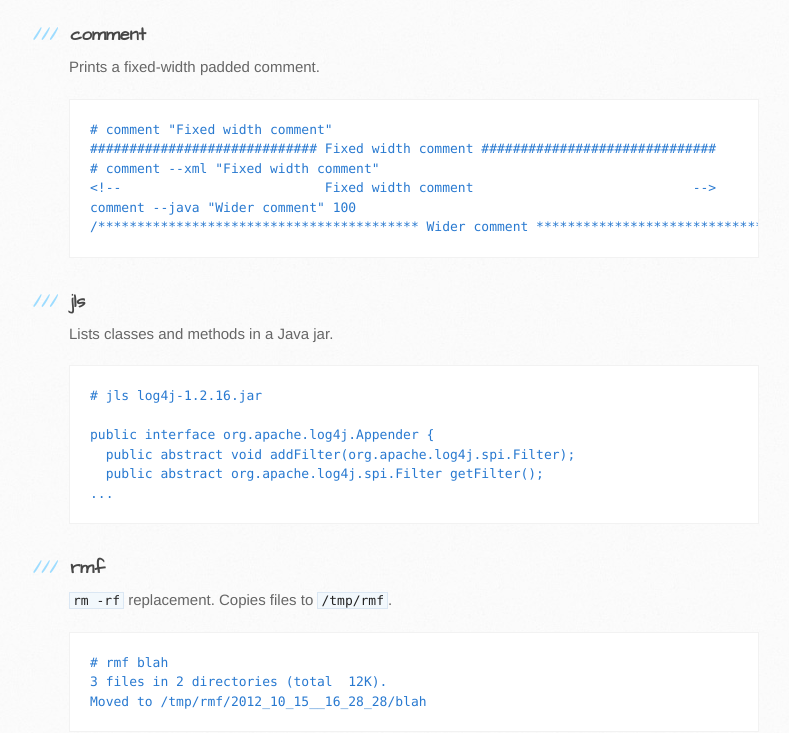
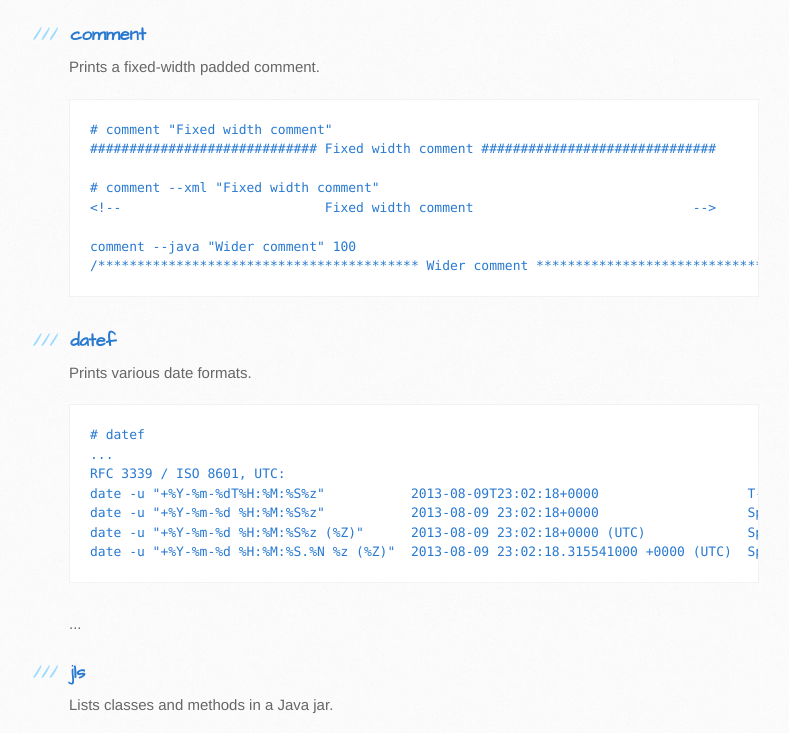
Before and after one commit to adamatan/bin-devils, a plain HTML site: page index.html in a window 1280 px wide. Shown: the part 763-1496 px from the top of the page, without its empty margins (101-890 px from the left). Drawn offline with Linux system fonts and the light colour scheme.

```diff
--- a/index.html
+++ b/index.html
@@ -50,20 +50,41 @@
 <a name="scripts" class="anchor" href="#scripts"><span class="octicon octicon-link"></span></a>Scripts</h1>
 
 <h3>
-<a name="comment" class="anchor" href="#comment"><span class="octicon octicon-link"></span></a>comment</h3>
+<a name="comment" class="anchor" href="#comment"><span class="octicon octicon-link"></span></a><a href="https://github.com/adamatan/bin/tree/master/scripts/comment">comment</a>
+</h3>
 
 <p>Prints a fixed-width padded comment.</p>
 
 <pre><code># comment "Fixed width comment"
 ############################# Fixed width comment ##############################
+
 # comment --xml "Fixed width comment"
 &lt;!--                          Fixed width comment                            --&gt;
+
 comment --java "Wider comment" 100
 /***************************************** Wider comment ******************************************/
 </code></pre>
 
 <h3>
-<a name="jls" class="anchor" href="#jls"><span class="octicon octicon-link"></span></a>jls</h3>
+<a name="datef" class="anchor" href="#datef"><span class="octicon octicon-link"></span></a><a href="https://github.com/adamatan/bin/tree/master/scripts/datef">datef</a>
+</h3>
+
+<p>Prints various date formats.</p>
+
+<pre><code># datef
+...
+RFC 3339 / ISO 8601, UTC:
+date -u "+%Y-%m-%dT%H:%M:%S%z"           2013-08-09T23:02:18+0000                   T-separated
+date -u "+%Y-%m-%d %H:%M:%S%z"           2013-08-09 23:02:18+0000                   Space separated
+date -u "+%Y-%m-%d %H:%M:%S%z (%Z)"      2013-08-09 23:02:18+0000 (UTC)             Space separated with tz     abbreviation
+date -u "+%Y-%m-%d %H:%M:%S.%N %z (%Z)"  2013-08-09 23:02:18.315541000 +0000 (UTC)  Space separated with nanoseconds and tz abbreviation
+</code></pre>
+
+<p>...</p>
+
+<h3>
+<a name="jls" class="anchor" href="#jls"><span class="octicon octicon-link"></span></a><a href="https://github.com/adamatan/bin/tree/master/scripts/jls">jls</a>
+</h3>
 
 <p>Lists classes and methods in a Java jar.</p>
 
@@ -76,7 +97,8 @@ public interface org.apache.log4j.Appender {
 </code></pre>
 
 <h3>
-<a name="rmf" class="anchor" href="#rmf"><span class="octicon octicon-link"></span></a>rmf</h3>
+<a name="rmf" class="anchor" href="#rmf"><span class="octicon octicon-link"></span></a><a href="https://github.com/adamatan/bin/tree/master/scripts/rmf">rmf</a>
+</h3>
 
 <p><code>rm -rf</code> replacement. Copies files to <code>/tmp/rmf</code>.</p>
 
```
Also changed, not shown: params.json (+1 -1 lines).
